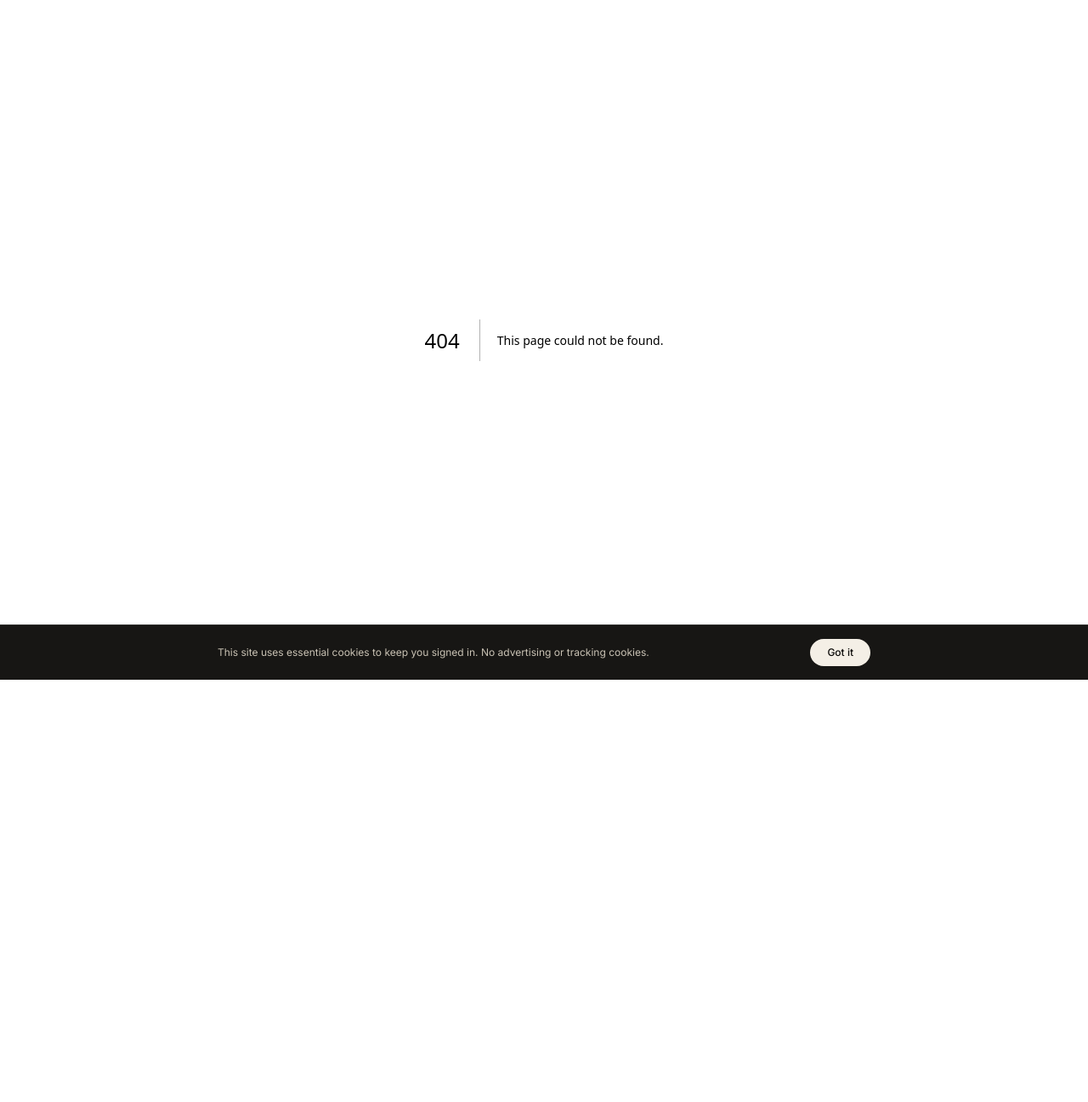
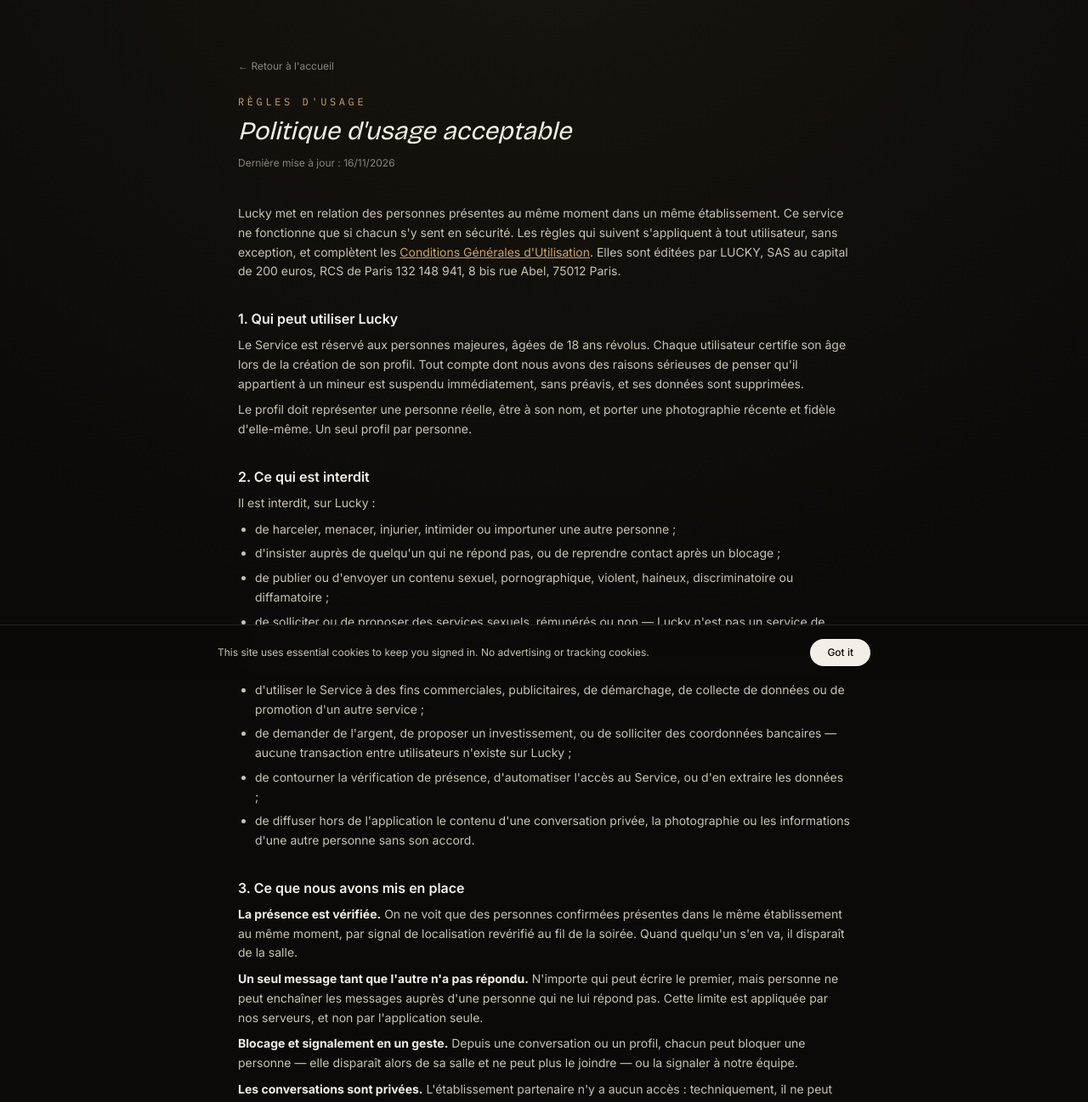
Before and after one commit to rodolphmenten-collab/Lucky-App, a Next.js app: page /legal/usage in a window 1280 px wide. Before the commit this address had no page. Shown: the top 1297 px of the page at 85% size. Before the commit the page ends 800 px from the top, so only its background shows below. Built offline with nearby package versions, Linux system fonts and the light colour scheme.

Commit message:
legal: politique d'usage acceptable

```diff
--- /dev/null
+++ b/app/legal/usage/page.tsx
@@ -0,0 +1,166 @@
+import Link from 'next/link';
+
+export const metadata = { title: 'Politique d\'usage acceptable | Lucky' };
+
+/**
+ * Politique d'usage acceptable (Acceptable Use Policy).
+ *
+ * Ces règles figurent déjà, en substance, à l'article 4 des CGU. Elles sont
+ * reprises ici dans un document autonome parce que c'est ce que demandent les
+ * partenaires de paiement et les réseaux de cartes : une page identifiable,
+ * accessible sans compte, qui dit ce qui est interdit et ce qu'il advient de
+ * celui qui enfreint la règle.
+ */
+export default function PolitiqueUsage() {
+  return (
+    <main className="mx-auto max-w-3xl px-6 py-16">
+      <Link href="/" className="text-xs text-bone-faint hover:text-bone-dim">
+        &larr; Retour à l'accueil
+      </Link>
+      <p className="mt-6 font-mono text-xs uppercase tracking-[0.3em] text-brass">Règles d'usage</p>
+      <h1 className="mt-2 font-display text-3xl italic text-bone">Politique d'usage acceptable</h1>
+      <p className="mt-3 text-xs text-bone-faint">Dernière mise à jour : 16/11/2026</p>
+
+      <div className="prose-legal mt-10 space-y-8 text-sm leading-relaxed text-bone-dim">
+        <section>
+          <p>
+            Lucky met en relation des personnes présentes au même moment dans un même établissement. Ce
+            service ne fonctionne que si chacun s'y sent en sécurité. Les règles qui suivent s'appliquent à
+            tout utilisateur, sans exception, et complètent les{' '}
+            <Link href="/legal/utilisateurs" className="text-brass underline">
+              Conditions Générales d'Utilisation
+            </Link>
+            . Elles sont éditées par LUCKY, SAS au capital de 200 euros, RCS de Paris 132 148 941, 8 bis rue
+            Abel, 75012 Paris.
+          </p>
+        </section>
+
+        <section>
+          <h2 className="text-base font-semibold text-bone">1. Qui peut utiliser Lucky</h2>
+          <p className="mt-2">
+            Le Service est réservé aux personnes majeures, âgées de 18 ans révolus. Chaque utilisateur
+            certifie son âge lors de la création de son profil. Tout compte dont nous avons des raisons
+            sérieuses de penser qu'il appartient à un mineur est suspendu immédiatement, sans préavis, et
+            ses données sont supprimées.
+          </p>
+          <p className="mt-2">
+            Le profil doit représenter une personne réelle, être à son nom, et porter une photographie
+            récente et fidèle d'elle-même. Un seul profil par personne.
+          </p>
+        </section>
+
+        <section>
+          <h2 className="text-base font-semibold text-bone">2. Ce qui est interdit</h2>
+          <p className="mt-2">Il est interdit, sur Lucky :</p>
+          <ul className="mt-2 list-disc space-y-1.5 pl-5">
+            <li>de harceler, menacer, injurier, intimider ou importuner une autre personne ;</li>
+            <li>
+              d'insister auprès de quelqu'un qui ne répond pas, ou de reprendre contact après un blocage ;
+            </li>
+            <li>
+              de publier ou d'envoyer un contenu sexuel, pornographique, violent, haineux, discriminatoire
+              ou diffamatoire ;
+            </li>
+            <li>
+              de solliciter ou de proposer des services sexuels, rémunérés ou non — Lucky n'est pas un
+              service de rencontre à caractère sexuel et ne le deviendra pas ;
+            </li>
+            <li>
+              d'usurper l'identité d'un tiers, de créer un faux profil, ou d'utiliser la photographie de
+              quelqu'un d'autre ;
+            </li>
+            <li>
+              d'utiliser le Service à des fins commerciales, publicitaires, de démarchage, de collecte de
+              données ou de promotion d'un autre service ;
+            </li>
+            <li>
+              de demander de l'argent, de proposer un investissement, ou de solliciter des coordonnées
+              bancaires — aucune transaction entre utilisateurs n'existe sur Lucky ;
+            </li>
+            <li>
+              de contourner la vérification de présence, d'automatiser l'accès au Service, ou d'en extraire
+              les données ;
+            </li>
+            <li>
+              de diffuser hors de l'application le contenu d'une conversation privée, la photographie ou les
+              informations d'une autre personne sans son accord.
+            </li>
+          </ul>
+        </section>
+
+        <section>
+          <h2 className="text-base font-semibold text-bone">3. Ce que nous avons mis en place</h2>
+          <p className="mt-2">
+            <strong className="text-bone">La présence est vérifiée.</strong> On ne voit que des personnes
+            confirmées présentes dans le même établissement au même moment, par signal de localisation
+            revérifié au fil de la soirée. Quand quelqu'un s'en va, il disparaît de la salle.
+          </p>
+          <p className="mt-2">
+            <strong className="text-bone">Un seul message tant que l'autre n'a pas répondu.</strong> N'importe
+            qui peut écrire le premier, mais personne ne peut enchaîner les messages auprès d'une personne qui
+            ne lui répond pas. Cette limite est appliquée par nos serveurs, et non par l'application seule.
+          </p>
+          <p className="mt-2">
+            <strong className="text-bone">Blocage et signalement en un geste.</strong> Depuis une conversation
+            ou un profil, chacun peut bloquer une personne — elle disparaît alors de sa salle et ne peut plus
+            le joindre — ou la signaler à notre équipe.
+          </p>
+          <p className="mt-2">
+            <strong className="text-bone">Les conversations sont privées.</strong> L'établissement partenaire
+            n'y a aucun accès : techniquement, il ne peut pas lire les messages échangés chez lui.
+          </p>
+        </section>
+
+        <section>
+          <h2 className="text-base font-semibold text-bone">4. Signaler un comportement</h2>
+          <p className="mt-2">
+            Tout signalement est examiné par notre équipe. Écrivez à{' '}
+            <a href="mailto:signalement@lucky-app.io" className="text-brass underline">
+              signalement@lucky-app.io
+            </a>{' '}
+            si vous préférez nous écrire directement, en précisant le lieu, le moment et, si vous le pouvez,
+            une capture d'écran.
+          </p>
+          <p className="mt-2">
+            En cas de danger immédiat, prévenez d'abord le personnel de l'établissement ou composez le 17
+            (police) ou le 112 (urgences européennes). Nous traitons des comptes, pas des urgences.
+          </p>
+        </section>
+
+        <section>
+          <h2 className="text-base font-semibold text-bone">5. Ce que nous faisons en cas de manquement</h2>
+          <p className="mt-2">
+            Selon la gravité des faits et leur éventuelle répétition, nous pouvons adresser un avertissement,
+            restreindre l'accès au Service, suspendre le compte, ou le supprimer définitivement.
+          </p>
+          <p className="mt-2">
+            Un contenu sexuel non sollicité, une sollicitation de nature sexuelle, un harcèlement caractérisé,
+            une menace, l'usurpation d'identité ou tout élément laissant penser que l'utilisateur est mineur
+            entraînent la suppression immédiate du compte, sans avertissement préalable.
+          </p>
+          <p className="mt-2">
+            Lorsque les faits sont susceptibles de constituer une infraction pénale, nous conservons les
+            éléments utiles et pouvons en saisir les autorités compétentes. Les demandes émanant des autorités
+            sont traitées selon la procédure décrite dans nos{' '}
+            <Link href="/legal/autorites" className="text-brass underline">
+              modalités de réponse aux autorités
+            </Link>
+            .
+          </p>
+        </section>
+
+        <section>
+          <h2 className="text-base font-semibold text-bone">6. Contester une décision</h2>
+          <p className="mt-2">
+            Si votre compte a été suspendu ou supprimé et que vous estimez cette décision injustifiée,
+            écrivez à{' '}
+            <a href="mailto:hello@lucky-app.io" className="text-brass underline">
+              hello@lucky-app.io
+            </a>
+            . Nous réexaminons le dossier et répondons sous trente (30) jours.
+          </p>
+        </section>
+      </div>
+    </main>
+  );
+}
```
